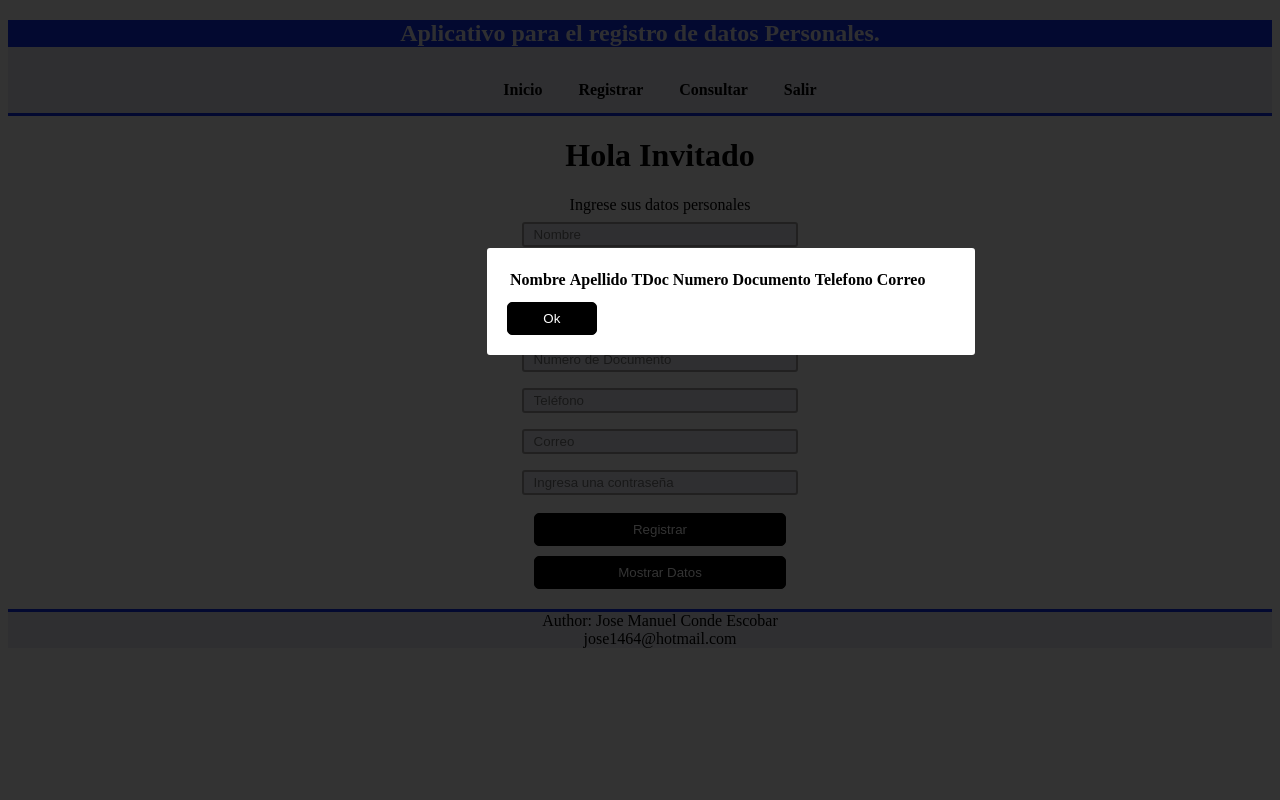
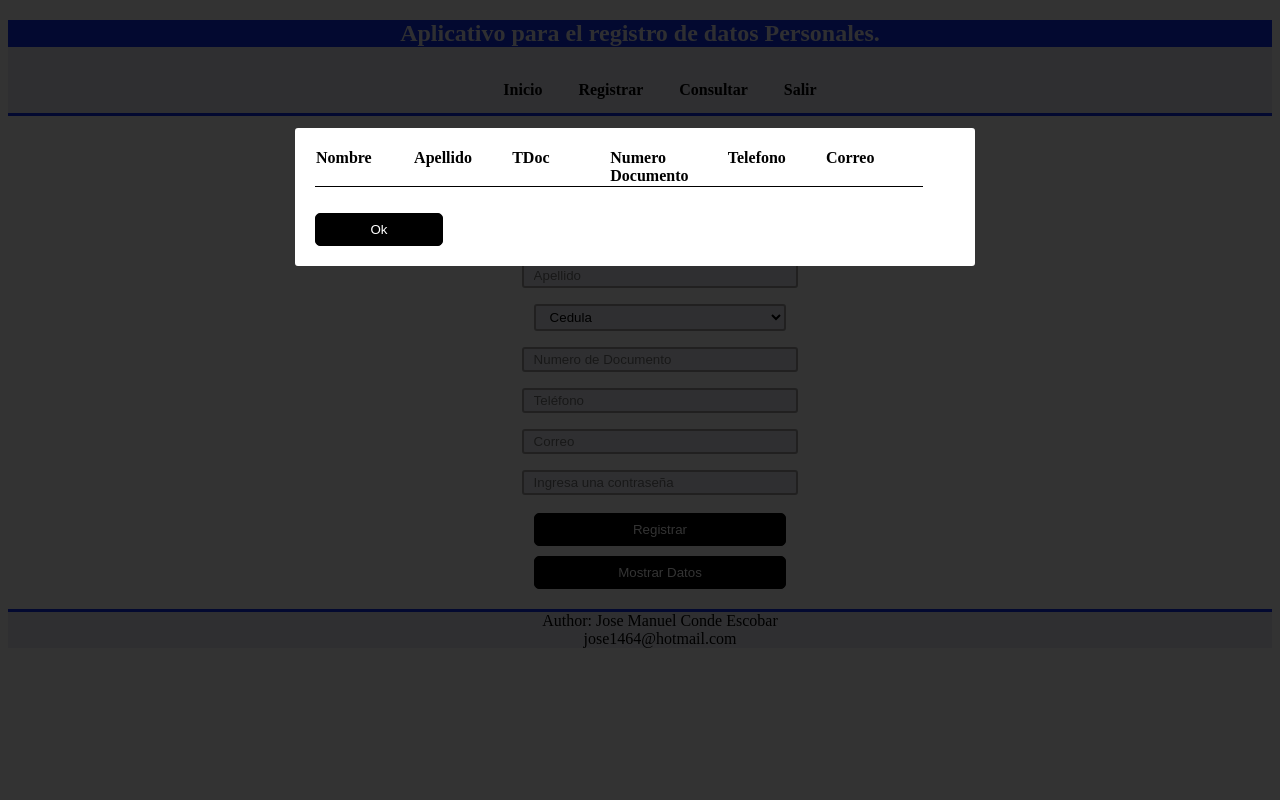
Before and after one commit to revy1464/regClient, a PHP site: page /view/formulario.php in a window 1280 px wide, after a click on "Mostrar Datos". Run offline with PHP 8.4, Linux system fonts and the light colour scheme; lists and menus that the app fills with data are empty; some libraries are stand-ins or nearby versions.

Commit message:
habilitadas las tablas con css

```diff
--- a/view/css/estilos.css
+++ b/view/css/estilos.css
@@ -119,6 +119,21 @@ button:hover {
   cursor: pointer;
 }
 
+table {
+  width: 95%;
+  border-collapse: collapse;
+  margin: 0 0 1em 0;
+  caption-side: top;
+}
+
+th,
+td {
+  width: 10%;
+  text-align: left;
+  vertical-align: top;
+  border-bottom: 1px solid #000;
+}
+
 #fondo {
   width: 100%;
   height: 100%;
@@ -130,16 +145,16 @@ button:hover {
   background: #000;
 }
 #flotante {
-  width: 35% !important;
+  width: 50% !important;
   z-index: 999;
   border: 8px solid #fff;
   margin-top: -756px;
   margin-left: -153px;
-  top: 50%;
-  left: 50%;
+  top: 35%;
+  left: 35%;
   padding: 12px;
   position: fixed;
-  width: 265px;
+  width: auto;
   background-color: #fff;
   border-radius: 3px;
 }
--- a/view/formulario.php
+++ b/view/formulario.php
@@ -40,7 +40,7 @@ if (!isset($_SESSION)) {
         <div id="flotante">
             <div>
                 <?php $consulta = new Metodos(); ?>
-                <table class="egt">
+                <table>
                     <tr>
                         <th>Nombre</th>
                         <th>Apellido</th>
@@ -70,7 +70,7 @@ if (!isset($_SESSION)) {
                     ?>
                 </table>
             </div>
-            <div>
+            <div style="align-items:center">
                 <button onclick="flotante(2)">Ok</button>
             </div>
         </div>
```
